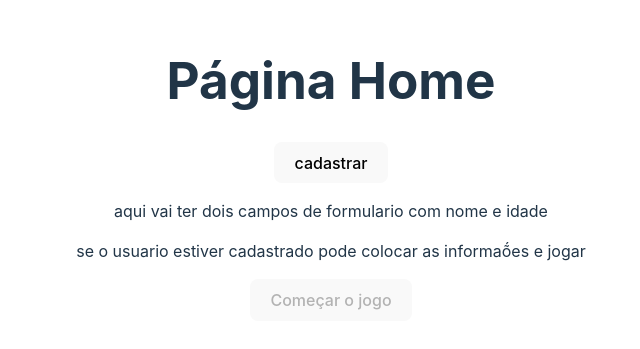
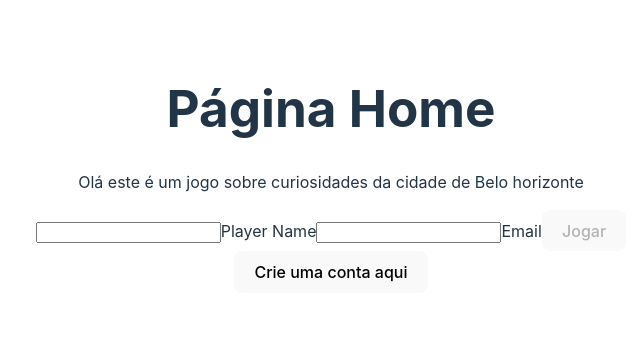
Before and after one commit to severidade/TheQuiz, a React (Vite) app: page / in a window 1280 px wide. Shown: the part 239-588 px from the top of the page, without its empty margins (309-949 px from the left). Built offline with nearby package versions, Linux system fonts and the light colour scheme.

Commit message:
feat: :rocket: Cadastrando usuário
Validando os campos

```diff
--- a/src/components/UserRegistration/index.tsx
+++ b/src/components/UserRegistration/index.tsx
@@ -5,9 +5,35 @@ function UserRegistration() {
   const [name, setName] = useState('');
   const [email, setEmail] = useState('');
   const [age, setAge] = useState(0);
+  const [validity, setValidity] = useState(true);
+  const [loading, setLoading] = useState(false);
 
   const [mutationResult, setMutationResult] = useState<string | null>(null);
   const [mutationError, setMutationError] = useState<string | null>(null);
+
+  const handleInputChange = (e: React.ChangeEvent<HTMLInputElement>) => {
+    const { name: inputName, value } = e.target;
+    if (inputName === 'name') {
+      setName(value);
+    } else if (inputName === 'email') {
+      setEmail(value);
+    } else if (inputName === 'age') {
+      setAge(parseInt(value, 10));
+    }
+    handleValidity();
+  };
+
+  const handleValidity = () => {
+    const emailValidation = email.match(/\S+@\S+\.\S+/);
+    const nameValidation = name.length;
+    const ageValidation = age > 0;
+    const magicNumber = 4;
+    if (emailValidation && nameValidation >= magicNumber && ageValidation) {
+      setValidity(false);
+    } else {
+      setValidity(true);
+    }
+  };
 
   const handleFormSubmit = async (e: React.FormEvent<HTMLFormElement>) => {
     e.preventDefault();
@@ -31,6 +57,7 @@ function UserRegistration() {
     };
 
     try {
+      setLoading(true); // Ativa o estado de carregamento
       await client.create(newUser);
       console.log('Usuário cadastrado com sucesso!');
       setMutationResult('Usuário cadastrado com sucesso!');
@@ -39,38 +66,58 @@ function UserRegistration() {
       console.error('Ocorreu um erro ao cadastrar o usuário:', error.message);
       setMutationResult(null);
       setMutationError('Erro ao cadastrar o usuário');
+    } finally {
+      setLoading(false); // Desativa o estado de carregamento
     }
   };
 
   return (
     <div>
+      {loading ? (
+        <p>Cadastrando usuário...</p>
+      ) : (
         <form onSubmit={ handleFormSubmit }>
-        <label htmlFor="name">Nome:</label>
+          <label htmlFor="name">
+            <span>Nome:</span>
             <input
               type="text"
               id="name"
+              name="name"
               value={ name }
-          onChange={ (e) => setName(e.target.value) }
+              onChange={ handleInputChange }
+              required
             />
+          </label>
 
-        <label htmlFor="email">E-mail:</label>
+          <label htmlFor="email">
+            <span>E-mail:</span>
             <input
               type="email"
               id="email"
+              name="email"
               value={ email }
-          onChange={ (e) => setEmail(e.target.value) }
+              onChange={ handleInputChange }
+              required
             />
+          </label>
 
-        <label htmlFor="age">Idade:</label>
+          <label htmlFor="age">
+            <span>Idade:</span>
             <input
               type="number"
               id="age"
+              name="age"
               value={ age }
-          onChange={ (e) => setAge(parseInt(e.target.value, 10)) }
+              onChange={ handleInputChange }
+              required
             />
+          </label>
 
-        <button type="submit">Cadastrar</button>
+          <button type="submit" disabled={ validity }>
+            Cadastrar
+          </button>
         </form>
+      )}
 
       {mutationResult && <p>{mutationResult}</p>}
       {mutationError && <p>{mutationError}</p>}
--- a/src/pages/home/index.tsx
+++ b/src/pages/home/index.tsx
@@ -9,19 +9,68 @@ export default function Home() {
       <div className="title">
 
         <h1>Página Home</h1>
+
+        <p>Olá este é um jogo sobre curiosidades da cidade de Belo horizonte</p>
+
+        <form className="login__wrapper">
+          <label htmlFor="name">
+            <input
+              type="text"
+              name="name"
+              id="name"
+              // value={ name }
+              // onChange={ this.handleInputChange }
+              required
+              // importante colocar o campo com required para a animação do span funcionar
+            />
+            {/* importante colocar o span depois do input para o css funcionar */}
+            <span>Player Name</span>
+          </label>
+          <label htmlFor="Email">
+            <input
+              type="text"
+              name="gravatarEmail"
+              id="Email"
+              // value={ gravatarEmail }
+              // onChange={ this.handleInputChange }
+              required
+              // importante colocar o campo com required para a animação do span funcionar
+            />
+            {/* importante colocar o span depois do input para o css funcionar */}
+            <span>Email</span>
+          </label>
+          {/* <button
+            data-testid="btn-play"
+            disabled={ validity }
+            type="button"
+            onClick={ this.handleBtnClick }
+            className={ CSS.play__button }
+          >
+            Play
+          </button>
+          <button
+            data-testid="btn-settings"
+            type="button"
+            onClick={ this.handleSettingsBtnClick }
+            className={ CSS.config__button }
+          >
+            Configurações
+          </button> */}
+          <button
+            onClick={ () => navigate('/trivia') }
+            disabled={ !isUserRegistered }
+          >
+            Jogar
+          </button>
+
+        </form>
+
         <button
           onClick={ () => navigate('/register') }
         >
-          cadastrar
+          Crie uma conta aqui
         </button>
-        <p> aqui vai ter dois campos de formulario com nome e idade </p>
-        <p> se o usuario estiver cadastrado pode colocar as informaṍes e jogar</p>
-        <button
-          onClick={ () => navigate('/trivia') }
-          disabled={ !isUserRegistered }
-        >
-          Começar o jogo
-        </button>
+
       </div>
     </div>
   );
```
Lines whose indentation alone changed are shown as unchanged.
